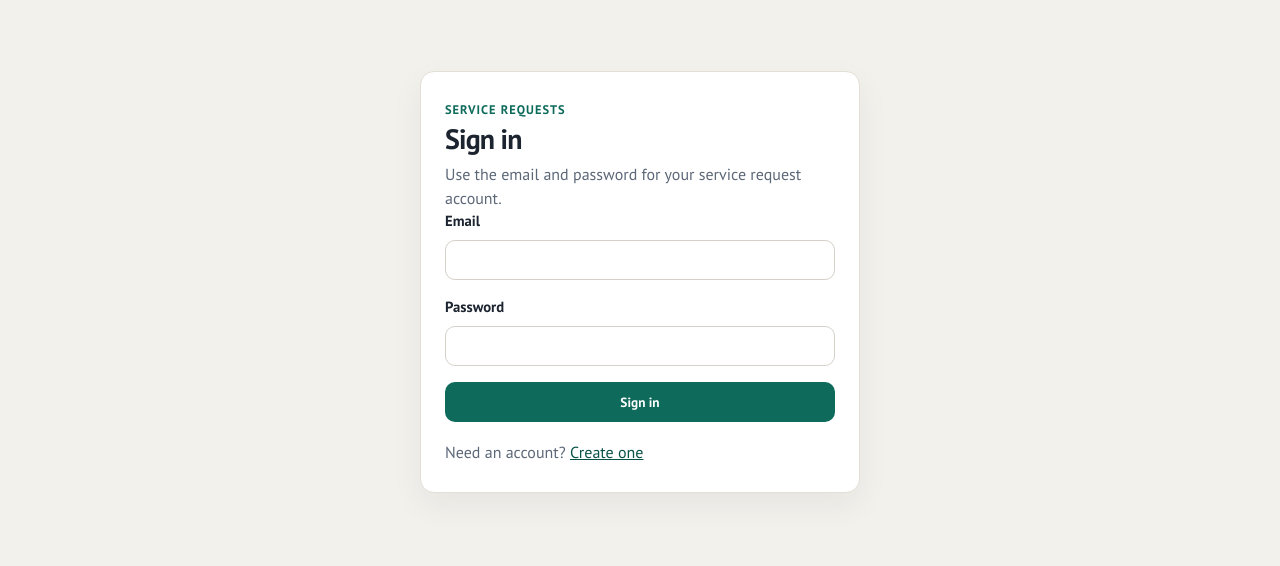
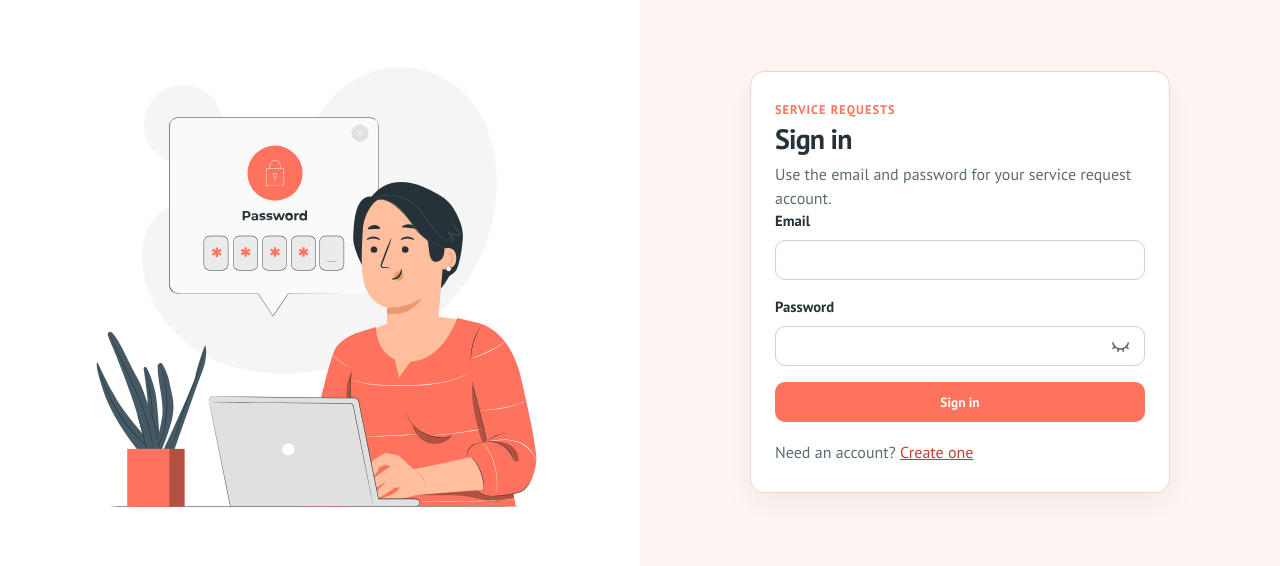
Before and after one commit to Yashvi68/service-request-management-system, a React (Vite) app in the folder client/: page /login in a window 1280 px wide. Shown: the part 118-684 px from the top of the page. Built offline with nearby package versions, Linux system fonts and the light colour scheme; no server answers.

Commit message:
Made changes in the auth screens

```diff
--- a/client/package.json
+++ b/client/package.json
@@ -15,6 +15,7 @@
     "react-dom": "^19.2.8",
     "react-hook-form": "^7.89.0",
     "react-hot-toast": "^2.6.1",
+    "react-icons": "^5.7.0",
     "react-router-dom": "^7.18.4"
   },
   "devDependencies": {
--- /dev/null
+++ b/client/src/components/PasswordField.jsx
@@ -0,0 +1,28 @@
+import { forwardRef, useState } from 'react'
+import { RiEyeCloseLine, RiEyeLine } from 'react-icons/ri'
+import './PasswordField.scss'
+
+const PasswordField = forwardRef(function PasswordField({ id, ...props }, ref) {
+    const [visible, setVisible] = useState(false)
+
+    return (
+        <div className="password-field">
+            <input
+                {...props}
+                ref={ref}
+                id={id}
+                type={visible ? 'text' : 'password'}
+            />
+            <button
+                type="button"
+                className="password-toggle"
+                aria-label={visible ? 'Hide password' : 'Show password'}
+                onClick={() => setVisible((current) => !current)}
+            >
+                {visible ? <RiEyeLine /> : <RiEyeCloseLine />}
+            </button>
+        </div>
+    )
+})
+
+export default PasswordField
--- /dev/null
+++ b/client/src/components/PasswordField.scss
@@ -0,0 +1,27 @@
+.password-field {
+    position: relative;
+}
+
+.password-field input {
+    padding-right: 42px;
+}
+
+.password-toggle {
+    position: absolute;
+    top: 50%;
+    right: 8px;
+    transform: translateY(-50%);
+    display: inline-flex;
+    align-items: center;
+    justify-content: center;
+    width: 32px;
+    height: 32px;
+    padding: 0;
+    border: 0;
+    border-radius: 999px;
+    background: transparent;
+    color: var(--muted);
+    font-size: 1.2rem;
+}
+
+.password-toggle:hover { color: var(--ink); }
--- a/client/src/layouts/AuthLayout.jsx
+++ b/client/src/layouts/AuthLayout.jsx
@@ -1,8 +1,14 @@
+import illustration from '../assets/auth-illustration.svg'
 import './AuthLayout.scss'
 
 export default function AuthLayout({ title, subtitle, children, footer }) {
     return (
         <div className="auth-screen">
+            <aside className="auth-art" aria-hidden="true">
+                <img src={illustration} alt="" />
+            </aside>
+
+            <section className="auth-panel">
                 <div className="auth-card">
                     <p className="eyebrow">Service Requests</p>
                     <h1>{title}</h1>
@@ -10,6 +16,7 @@ export default function AuthLayout({ title, subtitle, children, footer }) {
                     {children}
                     {footer && <div className="auth-footer">{footer}</div>}
                 </div>
+            </section>
         </div>
     )
 }
--- a/client/src/layouts/AuthLayout.scss
+++ b/client/src/layouts/AuthLayout.scss
@@ -1,17 +1,90 @@
 .auth-screen {
-    min-height: 100vh;
-    display: grid;
-    place-items: center;
-    padding: 24px 16px;
+    --accent: #e85a48;
+    --accent-strong: #c2412d;
+    --ink: #263238;
+    --muted: #5c6b73;
+    height: 100vh;
+    display: flex;
+    overflow: hidden;
+    background: #fff6f3;
+    color: var(--ink);
+}
+
+.auth-art,
+.auth-panel {
+    flex: 1 1 50%;
+    width: 50%;
+    max-width: 50%;
+    min-width: 0;
+    height: 100vh;
+}
+
+.auth-art {
+    overflow: hidden;
+    display: flex;
+    align-items: center;
+    justify-content: center;
+    padding: 40px;
+    background: #fff;
+}
+
+.auth-art img {
+    display: block;
+    width: 100%;
+    height: 100%;
+    max-width: 520px;
+    object-fit: contain;
+    object-position: center;
+}
+
+.auth-panel {
+    overflow-y: auto;
+    display: flex;
+    align-items: center;
+    justify-content: center;
+    padding: 32px 40px;
 }
 
 .auth-card {
-    width: min(440px, 100%);
+    width: min(420px, 100%);
+    margin: auto;
     background: var(--surface);
-    border: 1px solid var(--line);
+    border: 1px solid #f3d2cb;
     border-radius: var(--radius);
     box-shadow: var(--shadow);
     padding: 28px 24px;
 }
 
+.auth-screen .eyebrow { color: #ff725e; }
+
+.auth-screen .button.primary { background: #ff725e; }
+
+.auth-screen .button.primary:hover { background: var(--accent); }
+
+.auth-screen input:focus,
+.auth-screen select:focus,
+.auth-screen textarea:focus {
+    border-color: #ff725e;
+    outline-color: rgba(255, 114, 94, 0.22);
+}
+
 .auth-footer { margin-top: 18px; }
+
+@media (max-width: 1024px) {
+    .auth-screen {
+        display: block;
+        height: auto;
+        min-height: 100vh;
+        overflow: auto;
+    }
+
+    .auth-art { display: none; }
+
+    .auth-panel {
+        width: 100%;
+        max-width: none;
+        height: auto;
+        min-height: 100vh;
+        overflow: visible;
+    }
+}
--- a/client/src/pages/LoginPage.jsx
+++ b/client/src/pages/LoginPage.jsx
@@ -4,6 +4,7 @@ import { useForm } from 'react-hook-form'
 import toast from 'react-hot-toast'
 import AuthLayout from '../layouts/AuthLayout.jsx'
 import FormField from '../components/FormField.jsx'
+import PasswordField from '../components/PasswordField.jsx'
 import { homePath } from '../constants/options.js'
 import { useAuth } from '../hooks/useAuth.js'
 import { consumeSessionNotice } from '../utils/authStorage.js'
@@ -32,7 +33,7 @@ export default function LoginPage() {
                 email: values.email.trim(),
                 password: values.password,
             })
-            toast.success('Signed in')
+            toast.success('Signed in successfully')
             const destination = location.state?.from && location.state.from !== '/login'
                 ? location.state.from
                 : homePath(user.role)
@@ -73,9 +74,8 @@ export default function LoginPage() {
                 </FormField>
 
                 <FormField id="password" label="Password" error={errors.password?.message}>
-                    <input
+                    <PasswordField
                         id="password"
-                        type="password"
                         autoComplete="current-password"
                         aria-invalid={errors.password ? 'true' : undefined}
                         aria-describedby={errors.password ? 'password-error' : undefined}
--- a/client/src/pages/RegisterPage.jsx
+++ b/client/src/pages/RegisterPage.jsx
@@ -4,6 +4,7 @@ import { useForm } from 'react-hook-form'
 import toast from 'react-hot-toast'
 import AuthLayout from '../layouts/AuthLayout.jsx'
 import FormField from '../components/FormField.jsx'
+import PasswordField from '../components/PasswordField.jsx'
 import { registerAccount } from '../services/authService.js'
 import { getErrorMessage } from '../utils/getErrorMessage.js'
 
@@ -88,9 +89,8 @@ export default function RegisterPage() {
                 </FormField>
 
                 <FormField id="password" label="Password" error={errors.password?.message}>
-                    <input
+                    <PasswordField
                         id="password"
-                        type="password"
                         autoComplete="new-password"
                         aria-invalid={errors.password ? 'true' : undefined}
                         aria-describedby={errors.password ? 'password-error' : undefined}
@@ -103,9 +103,8 @@ export default function RegisterPage() {
                 </FormField>
 
                 <FormField id="confirmPassword" label="Confirm password" error={errors.confirmPassword?.message}>
-                    <input
+                    <PasswordField
                         id="confirmPassword"
-                        type="password"
                         autoComplete="new-password"
                         aria-invalid={errors.confirmPassword ? 'true' : undefined}
                         aria-describedby={errors.confirmPassword ? 'confirmPassword-error' : undefined}
```
Also changed, not shown: client/src/assets/auth-illustration.svg (added), 1 other file (tests, documents, lock files or other folders). Lines whose indentation alone changed are shown as unchanged.
